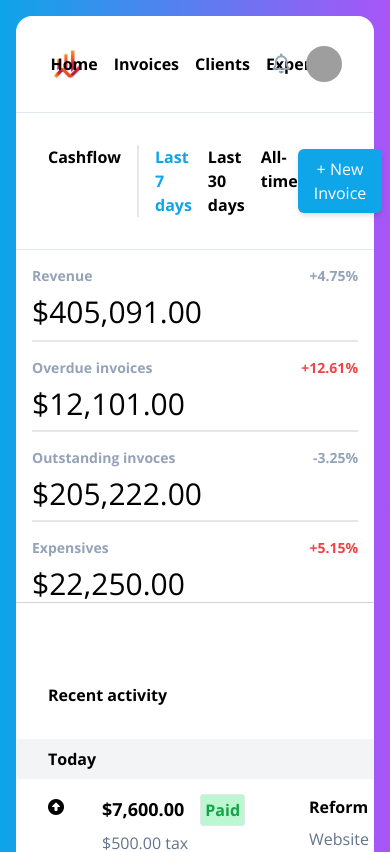
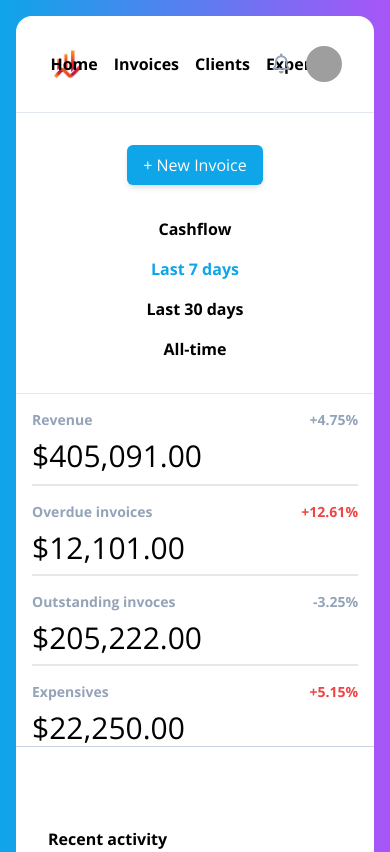
Before and after one commit to zyrass/Saasy-Vue3, a Vue app: page / in a window 390 px wide. Shown: the top 852 px of the page. Built offline with nearby package versions, Linux system fonts and the light colour scheme; grey boxes are pictures that could not be loaded.

Commit message:
add responsive nyNavbar

```diff
--- a/src/components/MyNavbar.vue
+++ b/src/components/MyNavbar.vue
@@ -1,19 +1,19 @@
 <template>
     <nav
-        class="flex justify-between p-8 border-y border-slate-200 *:transition-all items-center"
+        class="flex sm:flex-row flex-col justify-between py-8 sm:p-8 border-y border-slate-200 *:transition-all items-center"
     >
         <div
-            class="flex gap-x-4 hover:*:text-sky-500 font-bold cursor-pointer divide-x-2"
+            class="flex flex-col items-center pt-8 sm:pt-0 sm:flex-row gap-y-4 sm:order-1 order-2 sm:gap-x-4 hover:*:text-sky-500 font-bold cursor-pointer sm:divide-x-2"
         >
             <span>Cashflow</span>
-            <ul class="flex gap-x-4">
-                <li class="text-sky-500 ml-4">Last 7 days</li>
+            <ul class="flex flex-col sm:flex-row sm:gap-x-4 gap-4 items-center">
+                <li class="text-sky-500 sm:ml-4">Last 7 days</li>
                 <li>Last 30 days</li>
                 <li>All-time</li>
             </ul>
         </div>
         <button
-            class="bg-sky-500 px-4 py-2 text-white capitalize rounded-md shadow-md hover:shadow-sm hover:bg-sky-700"
+            class="bg-sky-500 px-4 py-2 text-white capitalize sm:order-2 order-1 rounded-md shadow-md hover:shadow-sm hover:bg-sky-700"
         >
             + new Invoice
         </button>
```
